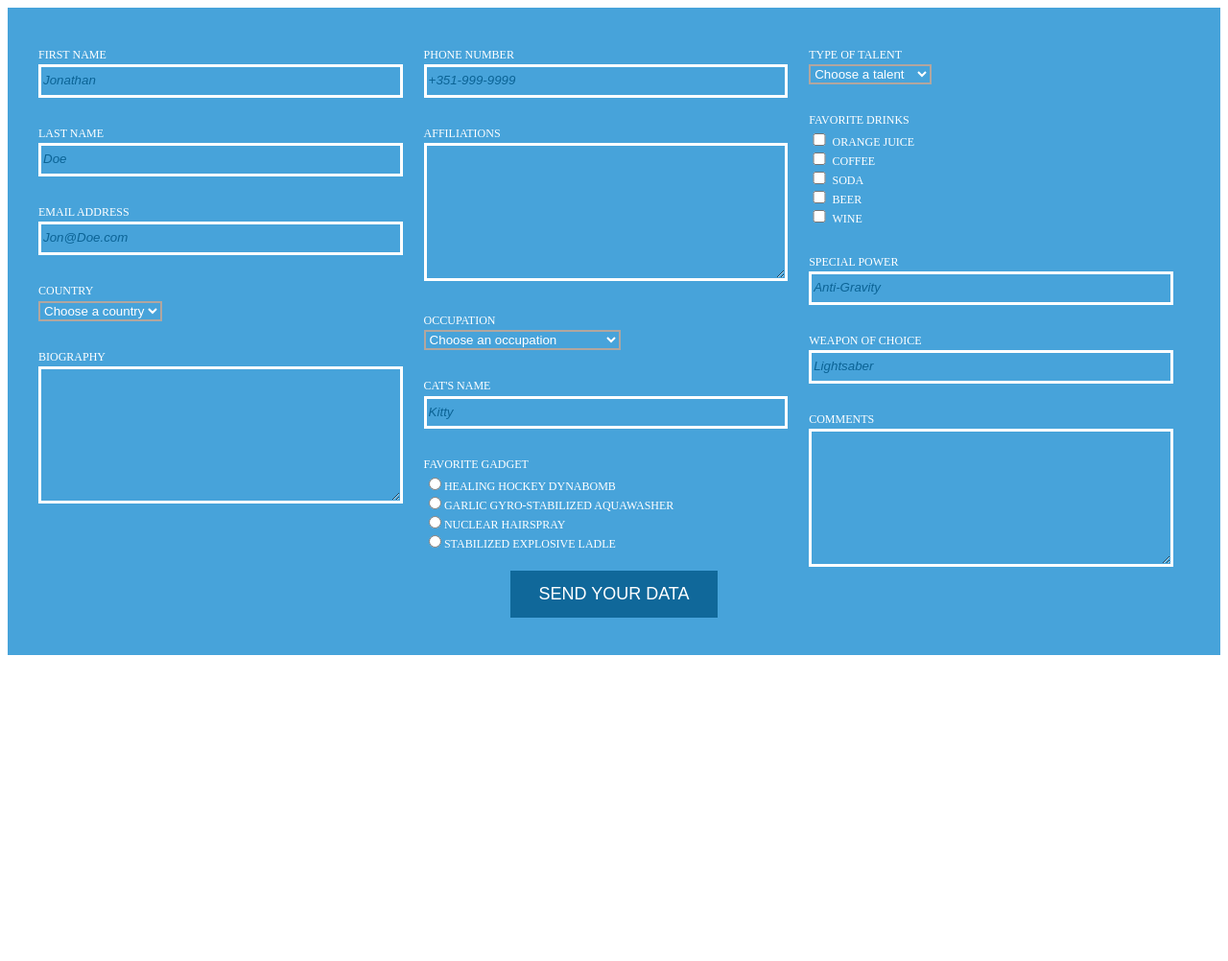
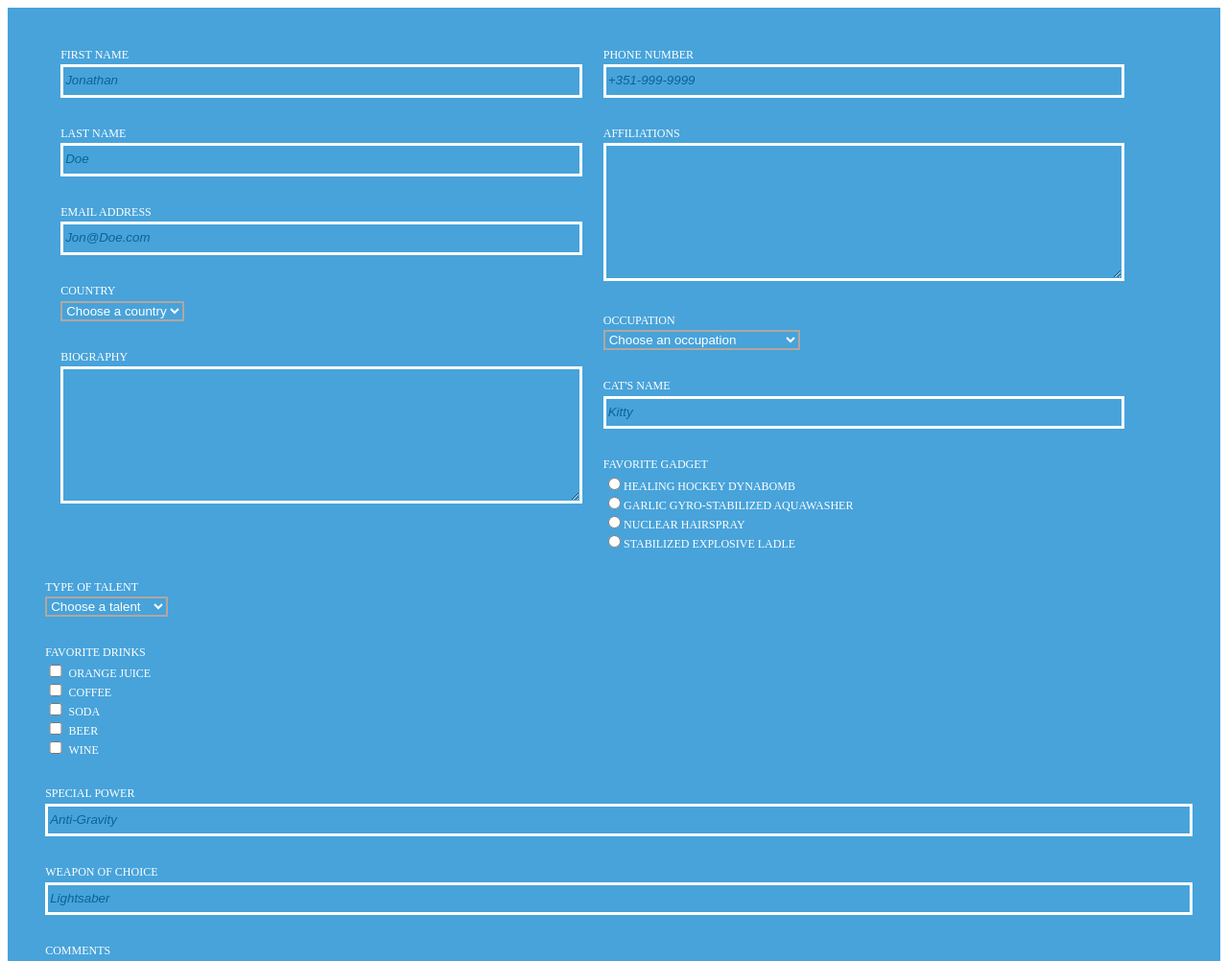
Before and after one commit to amicko/responsive-form, a website: page index.html in a window 1280 px wide. Shown: the top 1002 px of the page at 96% size. Before the commit the page ends 800 px from the top, so only its background shows below. Drawn offline with Linux system fonts and the light colour scheme.

Commit message:
responsive-form breakpoint 2

```diff
--- a/styles/main.css
+++ b/styles/main.css
@@ -87,30 +87,4 @@ button {
 }
 
 
-@media screen and (min-width: 1122px) {
-	section {
-		overflow: hidden;
-		box-sizing: border-box;
-		padding: 0.75em 1em;
-	}
-
-	.block1 {
-		width: 30%;
-	}
-
-	.block2 {
-		width: 30%;
-	}
-
-	.block3 {
-		float: left;
-		width: 30%;
-		margin: 0 1em;
-		box-sizing: border-box;
-		clear: none;
-	}
-
-	button {
-		clear: both;
-	}
 }
```
